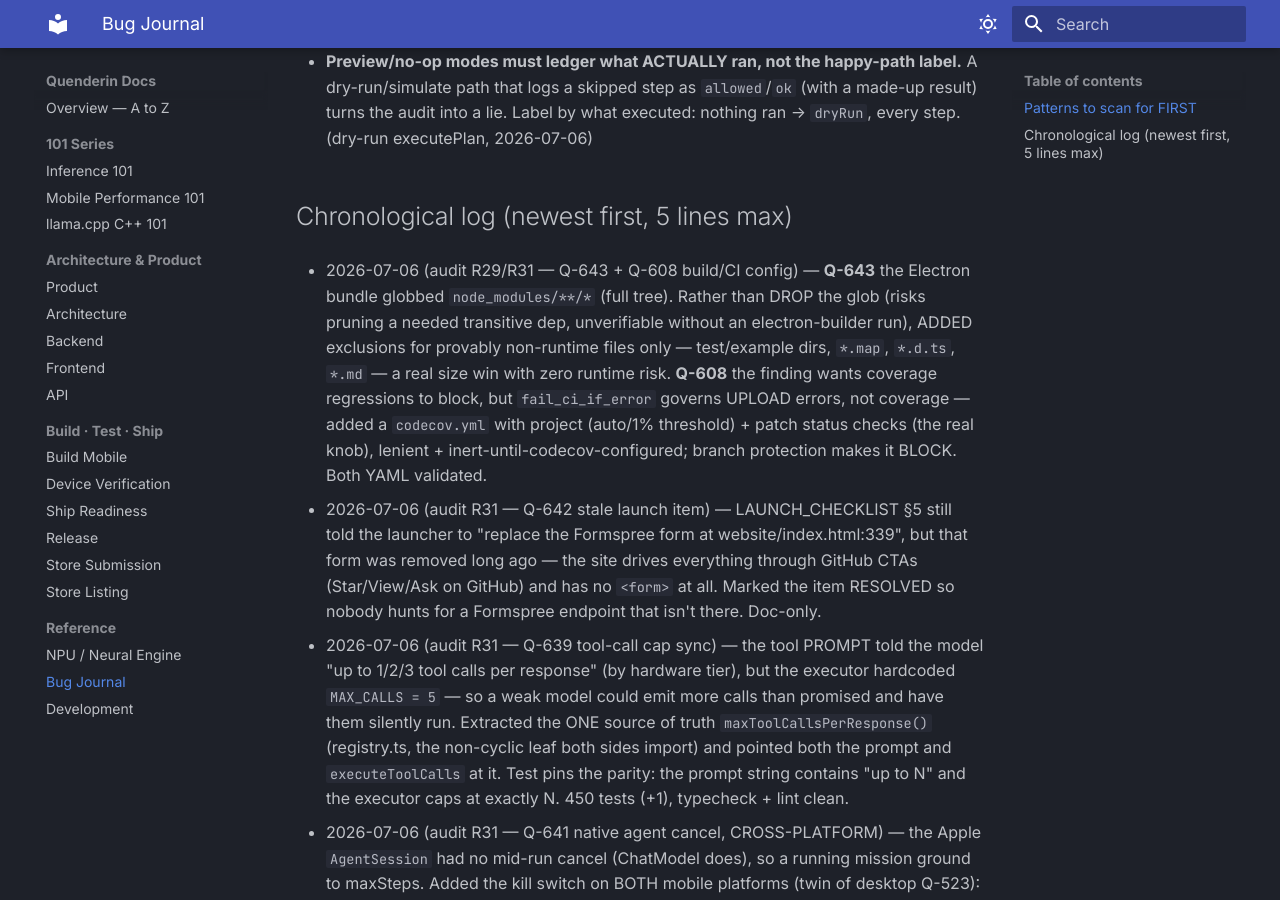
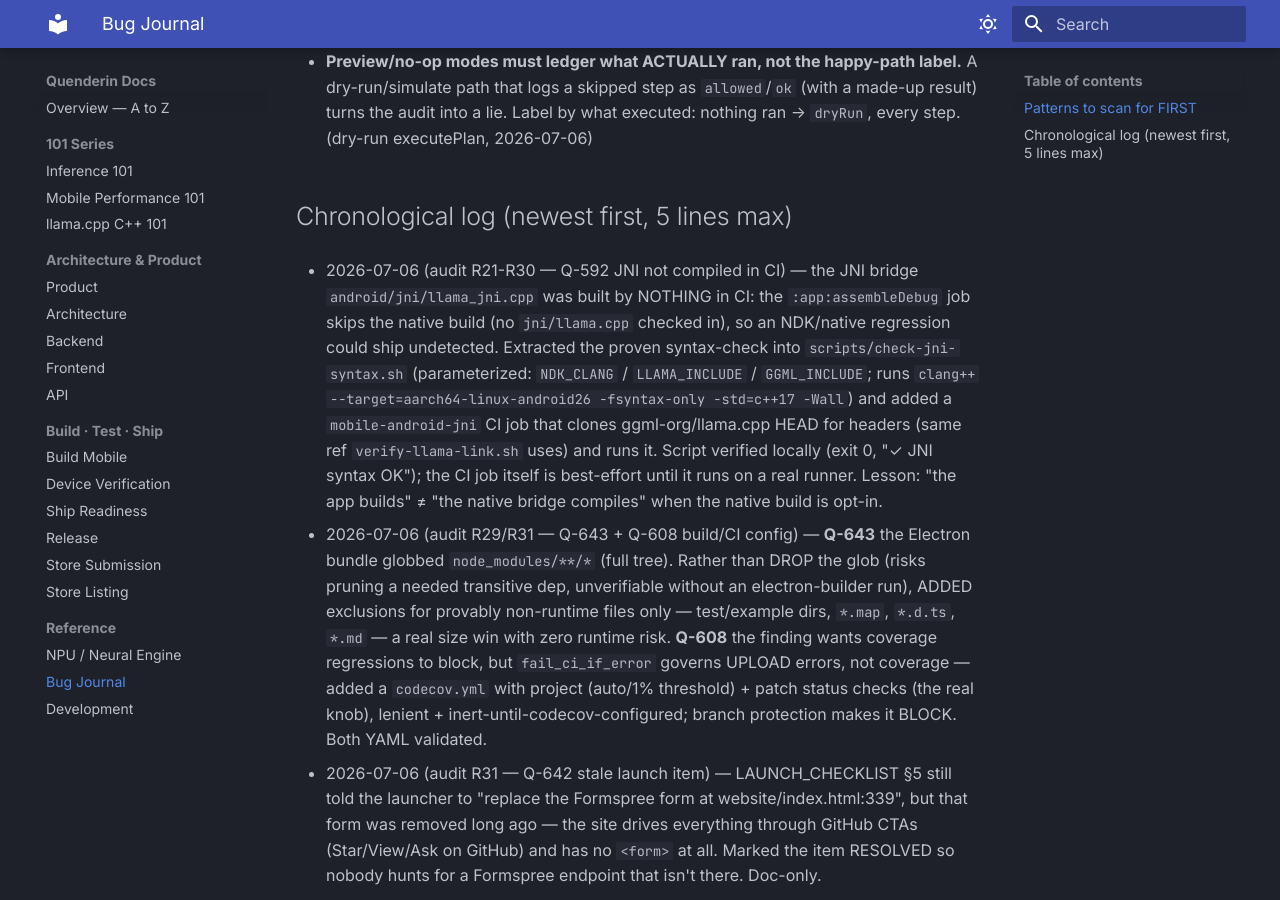
Before and after one commit to alikatgh/quenderin, an MkDocs documentation site: the page built from docs/BUG_JOURNAL.md, in a window 1280 px wide and 900 px high, scrolled down 11203 px. Built offline with MkDocs 1.6.1 and Material for MkDocs 9.7.7, drawn with Linux system fonts in a browser that asks for light colours.

Commit message:
ci(android): Q-592 — syntax-check the JNI bridge in CI
android/jni/llama_jni.cpp was compiled by nothing in CI (the :app build
skips the native build — no jni/llama.cpp checked in), so an NDK/native
regression could ship undetected.

- scripts/check-jni-syntax.sh: parameterized wrapper (NDK_CLANG /
  LLAMA_INCLUDE / GGML_INCLUDE) around the proven
  `clang++ --target=aarch64-linux-android26 -fsyntax-only -std=c++17 -Wall`
  check. Verified locally against the Apple xcframework headers: exit 0.
- mobile-android-jni CI job: clones ggml-org/llama.cpp HEAD for headers
  (the same ref android/verify-llama-link.sh uses) + the pre-installed NDK
  clang, then runs the script.

The script is locally verified; the CI job is best-effort until it runs on
a real runner (can't be exercised locally). ci.yml YAML validated.

Co-Authored-By: Claude Opus 4.8 <noreply@anthropic.com>

```diff
--- a/docs/BUG_JOURNAL.md
+++ b/docs/BUG_JOURNAL.md
@@ -340,6 +340,15 @@ Cheap-to-write, cheap-to-read, expensive-to-skip. `grep -i <symptom>` this befor
   Label by what executed: nothing ran → `dryRun`, every step. (dry-run executePlan, 2026-07-06)
 
 ## Chronological log (newest first, 5 lines max)
+
+- 2026-07-06 (audit R21-R30 — Q-592 JNI not compiled in CI) — the JNI bridge `android/jni/llama_jni.cpp`
+  was built by NOTHING in CI: the `:app:assembleDebug` job skips the native build (no `jni/llama.cpp`
+  checked in), so an NDK/native regression could ship undetected. Extracted the proven syntax-check into
+  `scripts/check-jni-syntax.sh` (parameterized: `NDK_CLANG` / `LLAMA_INCLUDE` / `GGML_INCLUDE`; runs
+  `clang++ --target=aarch64-linux-android26 -fsyntax-only -std=c++17 -Wall`) and added a `mobile-android-jni`
+  CI job that clones ggml-org/llama.cpp HEAD for headers (same ref `verify-llama-link.sh` uses) and runs it.
+  Script verified locally (exit 0, "✓ JNI syntax OK"); the CI job itself is best-effort until it runs on a
+  real runner. Lesson: "the app builds" ≠ "the native bridge compiles" when the native build is opt-in.
 
 - 2026-07-06 (audit R29/R31 — Q-643 + Q-608 build/CI config) — **Q-643** the Electron bundle globbed
   `node_modules/**/*` (full tree). Rather than DROP the glob (risks pruning a needed transitive dep,
```
Also changed, not shown: 2 other files.
